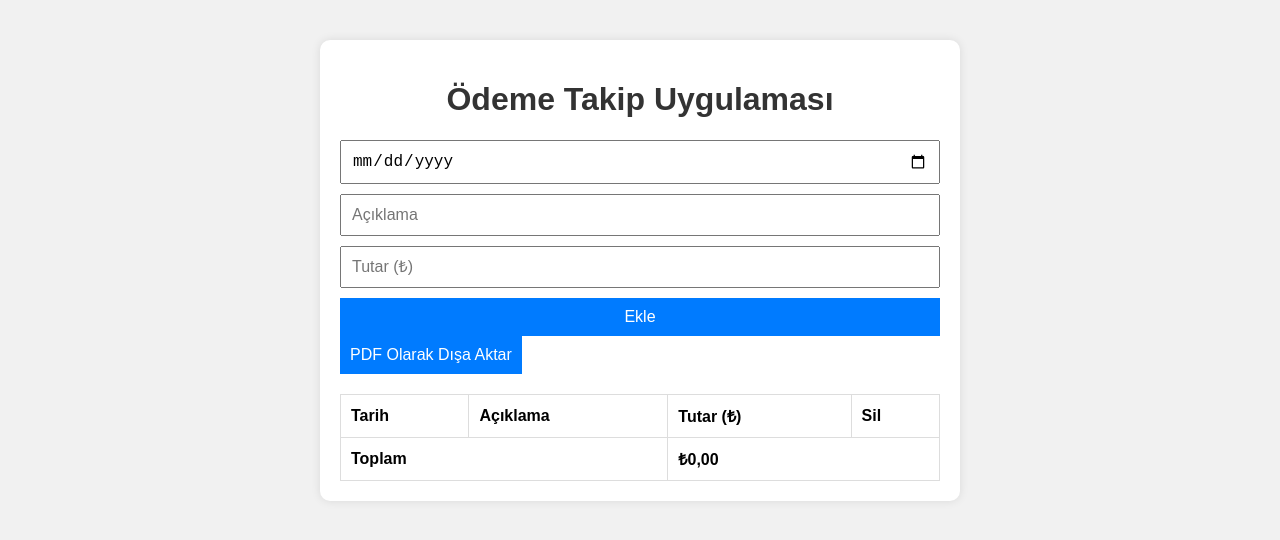
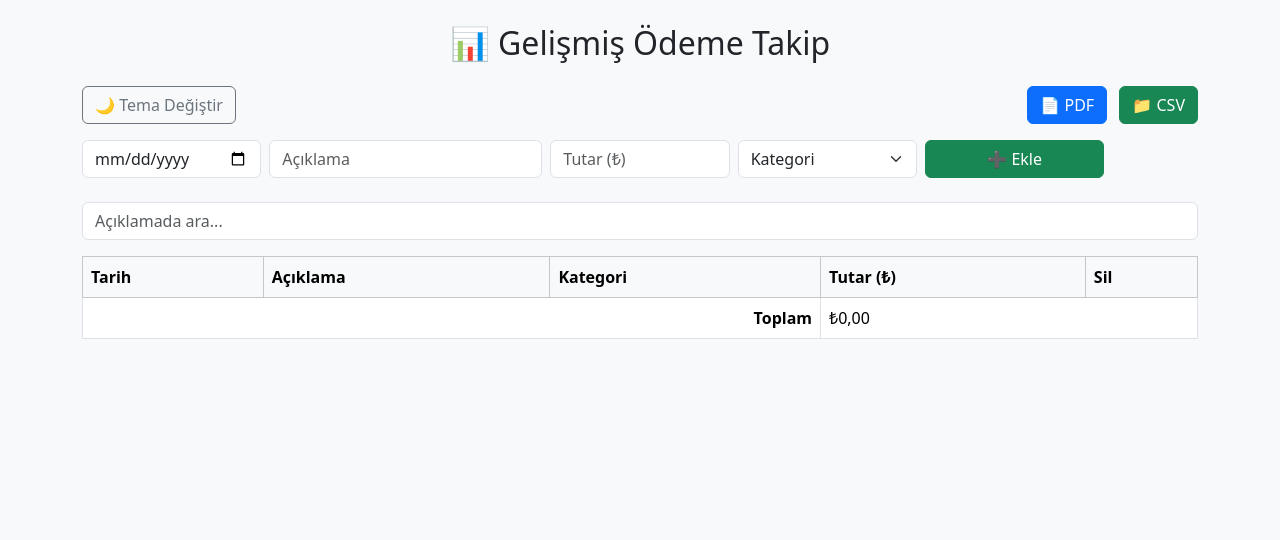
Before and after one commit to Hrnerdl/odemetakip, a plain HTML site: page index.html in a window 1280 px wide. Drawn offline with nearby package versions, Linux system fonts and the light colour scheme.

Commit message:
Add files via upload
gelişmiş

```diff
--- a/index.html
+++ b/index.html
@@ -3,32 +3,54 @@
 <head>
   <meta charset="UTF-8" />
   <meta name="viewport" content="width=device-width, initial-scale=1.0"/>
-  <title>Ödeme Takip</title>
+  <title>Gelişmiş Ödeme Takip</title>
+  <link href="https://cdn.jsdelivr.net/npm/bootstrap@5.3.3/dist/css/bootstrap.min.css" rel="stylesheet"/>
   <link rel="stylesheet" href="style.css" />
 </head>
-<body>
-  <div class="container">
-    <h1>Ödeme Takip Uygulaması</h1>
-    <form id="paymentForm">
-      <input type="date" id="date" required />
-      <input type="text" id="description" placeholder="Açıklama" required />
-      <input type="text" id="amount" placeholder="Tutar (₺)" required />
-      <button type="submit">Ekle</button>
+<body class="bg-light text-dark">
+<div class="container py-4">
+  <h2 class="text-center mb-4">📊 Gelişmiş Ödeme Takip</h2>
+  <div class="mb-3 d-flex justify-content-between">
+    <button id="toggleTheme" class="btn btn-outline-secondary">🌙 Tema Değiştir</button>
+    <div>
+      <button id="exportPDF" class="btn btn-primary me-2">📄 PDF</button>
+      <button id="exportCSV" class="btn btn-success">📁 CSV</button>
+    </div>
+  </div>
+  <form id="paymentForm" class="row g-2 align-items-end">
+    <div class="col-md-2"><input type="date" id="date" class="form-control" required /></div>
+    <div class="col-md-3"><input type="text" id="description" placeholder="Açıklama" class="form-control" required /></div>
+    <div class="col-md-2"><input type="text" id="amount" placeholder="Tutar (₺)" class="form-control" required /></div>
+    <div class="col-md-2">
+      <select id="category" class="form-select" required>
+        <option value="">Kategori</option>
+        <option value="Kira">Kira</option>
+        <option value="Fatura">Fatura</option>
+        <option value="Gıda">Gıda</option>
+        <option value="Diğer">Diğer</option>
+      </select>
+    </div>
+    <div class="col-md-2"><button type="submit" class="btn btn-success w-100">➕ Ekle</button></div>
   </form>
-    <button id="exportPDF">PDF Olarak Dışa Aktar</button>
-    <table id="paymentTable">
-      <thead>
+
+  <div class="mt-4">
+    <input type="text" id="filterInput" class="form-control" placeholder="Açıklamada ara..." />
+  </div>
+
+  <table class="table table-bordered table-hover mt-3">
+    <thead class="table-light">
       <tr>
         <th>Tarih</th>
         <th>Açıklama</th>
+        <th>Kategori</th>
         <th>Tutar (₺)</th>
         <th>Sil</th>
       </tr>
     </thead>
-      <tbody></tbody>
+    <tbody id="paymentTableBody"></tbody>
     <tfoot>
       <tr>
-          <td colspan="2"><strong>Toplam</strong></td>
+        <td colspan="3" class="text-end"><strong>Toplam</strong></td>
         <td colspan="2" id="total">₺0,00</td>
       </tr>
     </tfoot>
--- a/script.js
+++ b/script.js
@@ -1,70 +1,92 @@
 
 document.addEventListener("DOMContentLoaded", () => {
   const form = document.getElementById("paymentForm");
-  const dateInput = document.getElementById("date");
-  const descInput = document.getElementById("description");
-  const amountInput = document.getElementById("amount");
-  const tableBody = document.querySelector("#paymentTable tbody");
+  const date = document.getElementById("date");
+  const desc = document.getElementById("description");
+  const amount = document.getElementById("amount");
+  const category = document.getElementById("category");
+  const tableBody = document.getElementById("paymentTableBody");
   const totalDisplay = document.getElementById("total");
-  const exportButton = document.getElementById("exportPDF");
+  const filterInput = document.getElementById("filterInput");
 
   let payments = JSON.parse(localStorage.getItem("payments") || "[]");
 
-  const savePayments = () => {
+  function save() {
     localStorage.setItem("payments", JSON.stringify(payments));
-  };
+  }
 
-  const renderPayments = () => {
-    payments.sort((a, b) => new Date(a.date) - new Date(b.date));
+  function render() {
     tableBody.innerHTML = "";
     let total = 0;
-    payments.forEach((p, index) => {
+    const filtered = payments
+      .filter(p => p.description.toLowerCase().includes(filterInput.value.toLowerCase()))
+      .sort((a, b) => new Date(a.date) - new Date(b.date));
+
+    filtered.forEach((p, i) => {
       const row = document.createElement("tr");
-      const amount = parseFloat(p.amount.replace(",", "."));
+      const amt = parseFloat(p.amount.replace(",", "."));
       row.innerHTML = `
         <td>${p.date}</td>
         <td>${p.description}</td>
-        <td>₺${amount.toFixed(2).replace(".", ",")}</td>
-        <td><button onclick="deletePayment(${index})">Sil</button></td>
+        <td>${p.category}</td>
+        <td>₺${amt.toFixed(2).replace(".", ",")}</td>
+        <td><button onclick="deletePayment(${i})" class="btn btn-sm btn-danger">Sil</button></td>
       `;
       tableBody.appendChild(row);
-      total += amount;
+      total += amt;
     });
     totalDisplay.textContent = "₺" + total.toFixed(2).replace(".", ",");
-  };
+  }
 
   window.deletePayment = (index) => {
     payments.splice(index, 1);
-    savePayments();
-    renderPayments();
+    save();
+    render();
   };
 
-  form.addEventListener("submit", (e) => {
+  form.addEventListener("submit", e => {
     e.preventDefault();
-    const payment = {
-      date: dateInput.value,
-      description: descInput.value,
-      amount: amountInput.value
-    };
-    payments.push(payment);
-    savePayments();
-    renderPayments();
+    payments.push({
+      date: date.value,
+      description: desc.value,
+      amount: amount.value,
+      category: category.value
+    });
+    save();
+    render();
     form.reset();
   });
 
-  exportButton.addEventListener("click", () => {
+  document.getElementById("toggleTheme").onclick = () => {
+    document.body.classList.toggle("dark");
+  };
+
+  document.getElementById("exportPDF").onclick = () => {
+    const { jsPDF } = window.jspdf;
     const doc = new jsPDF();
-    doc.setFontSize(14);
-    doc.text("Ödeme Takip Raporu", 14, 20);
+    doc.text("Ödeme Raporu", 14, 20);
     let y = 30;
-    payments.forEach((p, i) => {
-      const amount = parseFloat(p.amount.replace(",", ".")).toFixed(2).replace(".", ",");
-      doc.text(`${p.date} - ${p.description} - ₺${amount}`, 14, y + i * 10);
+    payments.forEach(p => {
+      const amt = parseFloat(p.amount.replace(",", ".")).toFixed(2).replace(".", ",");
+      doc.text(`${p.date} - ${p.description} - ${p.category} - ₺${amt}`, 14, y);
+      y += 10;
     });
-    const totalAmount = payments.reduce((acc, p) => acc + parseFloat(p.amount.replace(",", ".")), 0);
-    doc.text(`Toplam: ₺${totalAmount.toFixed(2).replace(".", ",")}`, 14, y + payments.length * 10 + 10);
-    doc.save("odeme_takip.pdf");
-  });
+    doc.save("odeme_raporu.pdf");
+  };
 
-  renderPayments();
+  document.getElementById("exportCSV").onclick = () => {
+    let csv = "Tarih,Açıklama,Kategori,Tutar\n";
+    payments.forEach(p => {
+      csv += `${p.date},"${p.description}",${p.category},${p.amount}\n`;
+    });
+    const blob = new Blob([csv], { type: "text/csv" });
+    const link = document.createElement("a");
+    link.href = URL.createObjectURL(blob);
+    link.download = "odeme_raporu.csv";
+    link.click();
+  };
+
+  filterInput.addEventListener("input", render);
+
+  render();
 });
--- a/style.css
+++ b/style.css
@@ -1,50 +1,8 @@
 
-body {
-  font-family: Arial, sans-serif;
-  background: #f1f1f1;
-  margin: 0;
-  padding: 0;
+body.dark {
+  background-color: #121212;
+  color: white;
 }
-.container {
-  max-width: 600px;
-  margin: 40px auto;
-  background: white;
-  padding: 20px;
-  border-radius: 10px;
-  box-shadow: 0 0 10px rgba(0,0,0,0.1);
+body.dark .table {
+  color: white;
 }
-h1 {
-  text-align: center;
-  color: #333;
-}
-form {
-  display: flex;
-  flex-direction: column;
-  gap: 10px;
-}
-input, button {
-  padding: 10px;
-  font-size: 16px;
-}
-button {
-  background: #007bff;
-  color: white;
-  border: none;
-  cursor: pointer;
-}
-button:hover {
-  background: #0056b3;
-}
-table {
-  width: 100%;
-  margin-top: 20px;
-  border-collapse: collapse;
-}
-th, td {
-  border: 1px solid #ddd;
-  padding: 10px;
-  text-align: left;
-}
-tfoot {
-  font-weight: bold;
-}
```
Lines whose indentation alone changed are shown as unchanged.
